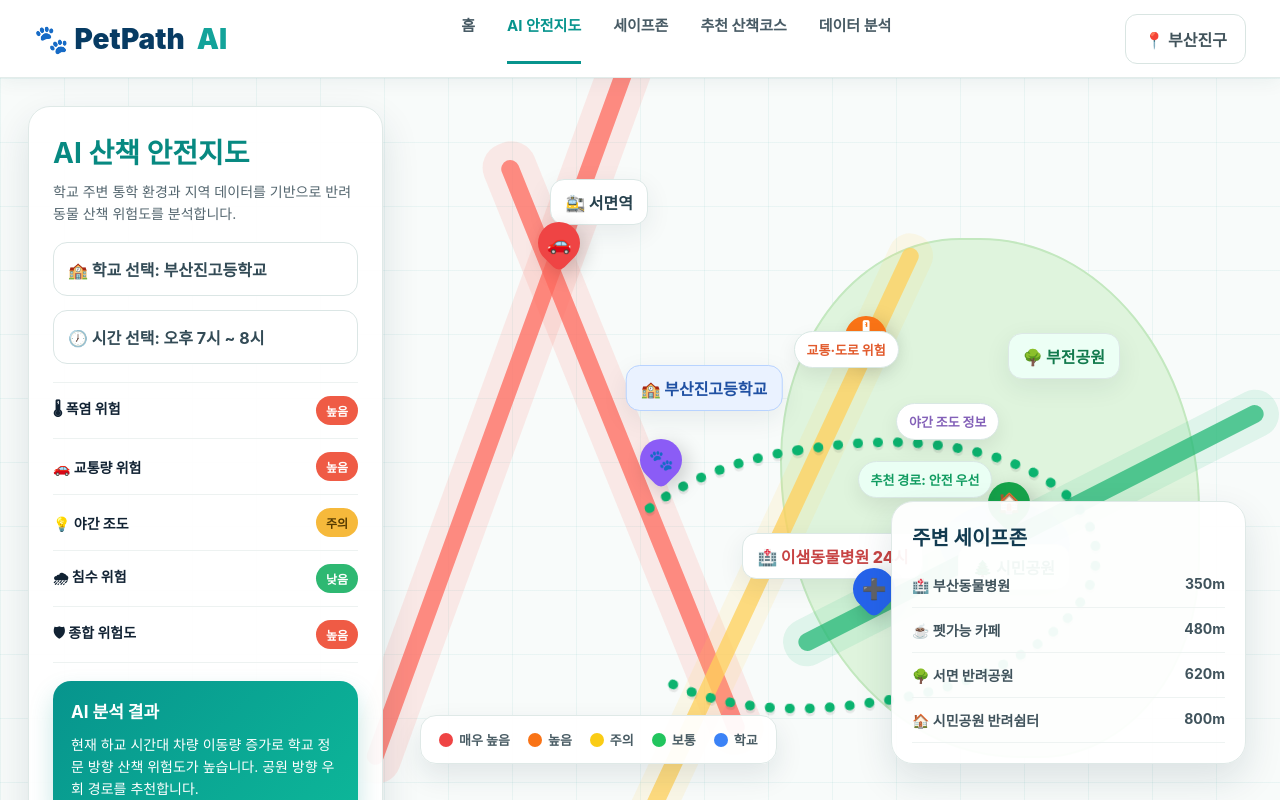
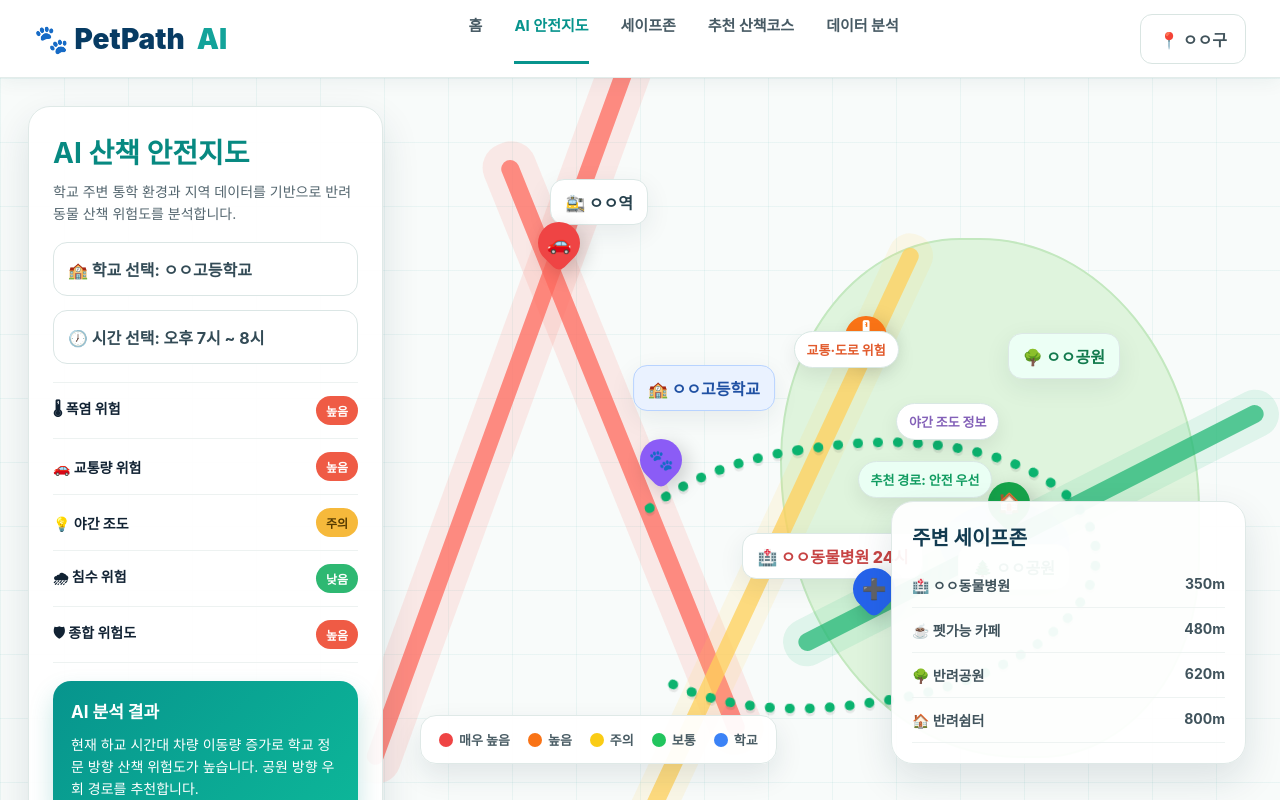
Before and after one commit to ming9s/petpath-ai, a plain HTML site: page index.html in a window 1280 px wide. Drawn offline with Linux system fonts and the light colour scheme.

```diff
--- a/index.html
+++ b/index.html
@@ -286,7 +286,7 @@
         <div>추천 산책코스</div>
         <div>데이터 분석</div>
       </nav>
-      <div class="region">📍 부산진구</div>
+      <div class="region">📍 ㅇㅇ구</div>
     </header>
 
     <main>
@@ -299,11 +299,11 @@
         <div class="road green r4"></div>
         <div class="safe-route"></div>
 
-        <div class="building b1">🚉 서면역</div>
-        <div class="building b2">🌳 부전공원</div>
-        <div class="building b3">🌲 시민공원</div>
-        <div class="school">🏫 부산진고등학교</div>
-        <div class="hospital">🏥 이샘동물병원 24시</div>
+        <div class="building b1">🚉 ㅇㅇ역</div>
+        <div class="building b2">🌳 ㅇㅇ공원</div>
+        <div class="building b3">🌲 ㅇㅇ공원</div>
+        <div class="school">🏫 ㅇㅇ고등학교</div>
+        <div class="hospital">🏥 ㅇㅇ동물병원 24시</div>
 
         <div class="pin red p1"><span>🚗</span></div>
         <div class="pin purple p2"><span>🐾</span></div>
@@ -320,7 +320,7 @@
         <h1>AI 산책 안전지도</h1>
         <p>학교 주변 통학 환경과 지역 데이터를 기반으로 반려동물 산책 위험도를 분석합니다.</p>
 
-        <div class="select-box">🏫 학교 선택: 부산진고등학교</div>
+        <div class="select-box">🏫 학교 선택: ㅇㅇ고등학교</div>
         <div class="select-box">🕖 시간 선택: 오후 7시 ~ 8시</div>
 
         <div class="risk-list">
@@ -339,10 +339,10 @@
 
       <section class="safezone-card">
         <h2>주변 세이프존</h2>
-        <div class="place">🏥 부산동물병원 <span>350m</span></div>
+        <div class="place">🏥 ㅇㅇ동물병원 <span>350m</span></div>
         <div class="place">☕ 펫가능 카페 <span>480m</span></div>
-        <div class="place">🌳 서면 반려공원 <span>620m</span></div>
-        <div class="place">🏠 시민공원 반려쉼터 <span>800m</span></div>
+        <div class="place">🌳 반려공원 <span>620m</span></div>
+        <div class="place">🏠 반려쉼터 <span>800m</span></div>
       </section>
 
       <div class="legend">
```
